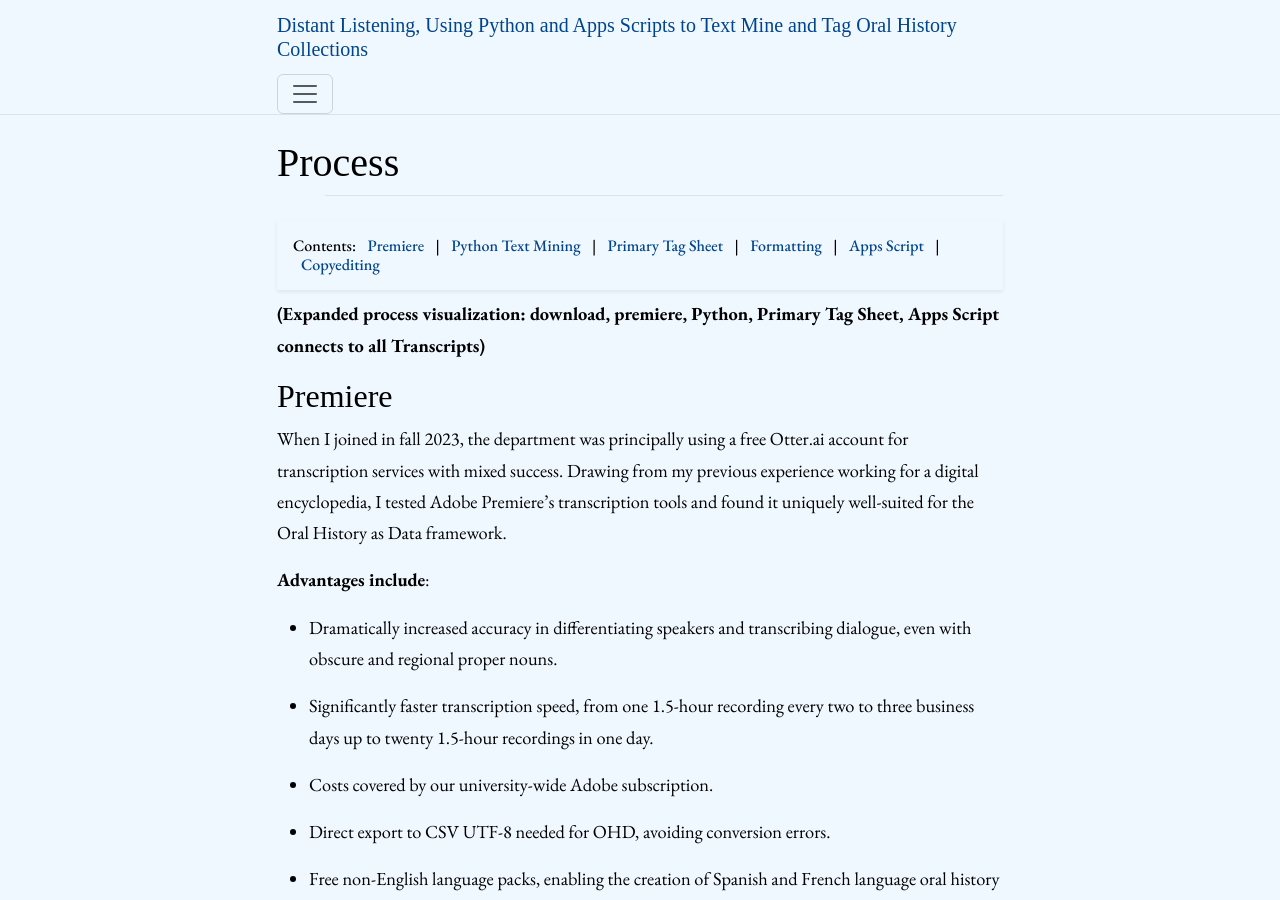
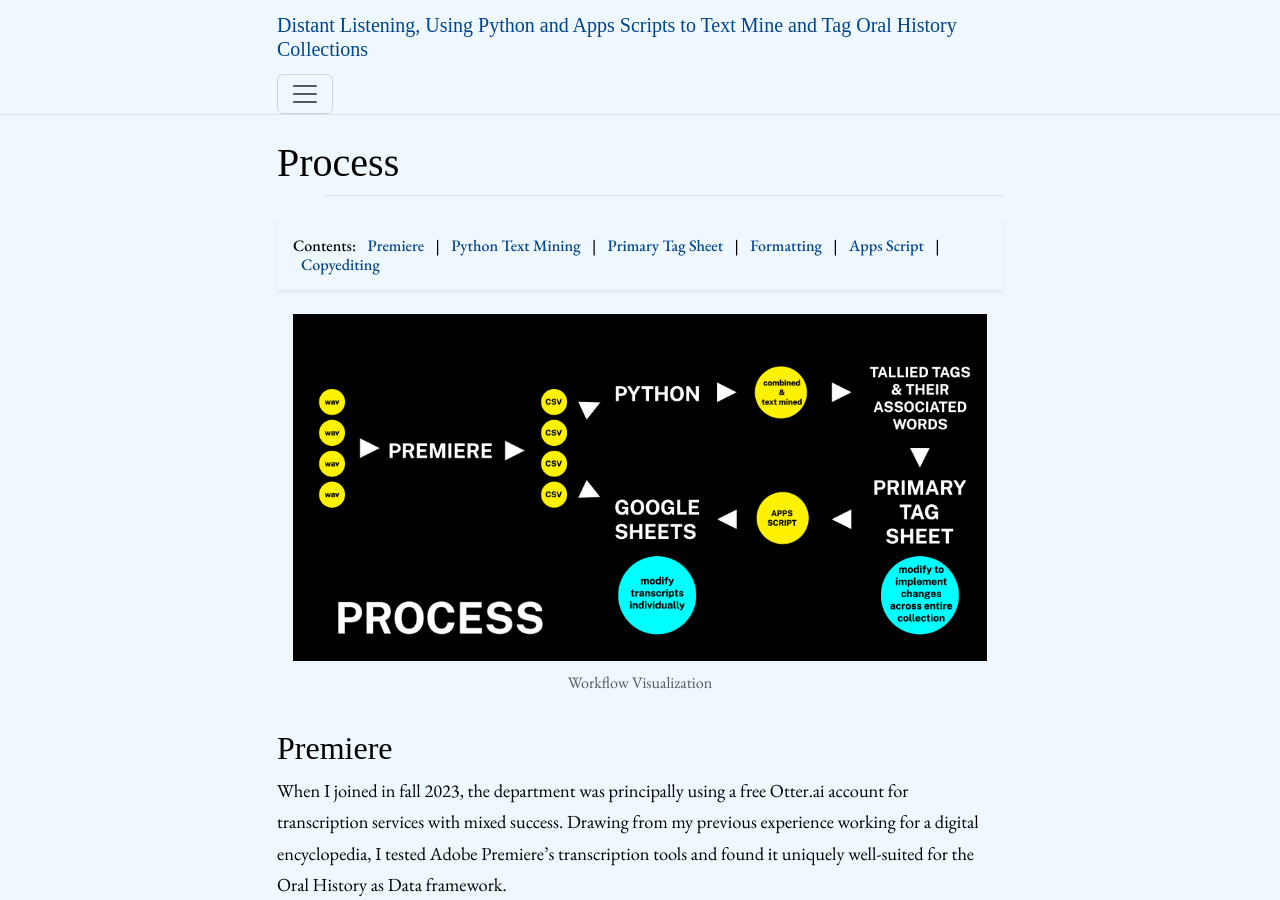
Before and after one commit to aweymo-ui/distant_tech_talk, a Jekyll site: the page built from content/3_process.md, in a window 1280 px wide and 900 px high. Built offline with Jekyll 4.4.1, drawn with Linux system fonts in a browser that asks for light colours; some web fonts are replaced.

Commit message:
visualizations

```diff
--- a/content/3_process.md
+++ b/content/3_process.md
@@ -6,7 +6,7 @@ gallery: true
 
 {% include feature/nav-menu.html sections="Premiere;Python Text Mining;Primary Tag Sheet;Formatting;Apps Script;Copyediting" %}
 
-**(Expanded process visualization: download, premiere, Python, Primary Tag Sheet, Apps Script connects to all Transcripts)**
+{% include gallery-figure.html img="overall_process.png" alt="Visualization of workflow from audio files to CSV to Python text mining and Google Sheets" caption="Workflow Visualization" width="100%" %}
 
 ## Premiere
 
```
Also changed, not shown: content/1_background.md (+3 -5 lines), content/2_challenges.md (+1 -1 lines), images/linear_listening.png (added), images/overall_process.png (added), 14 other files.
